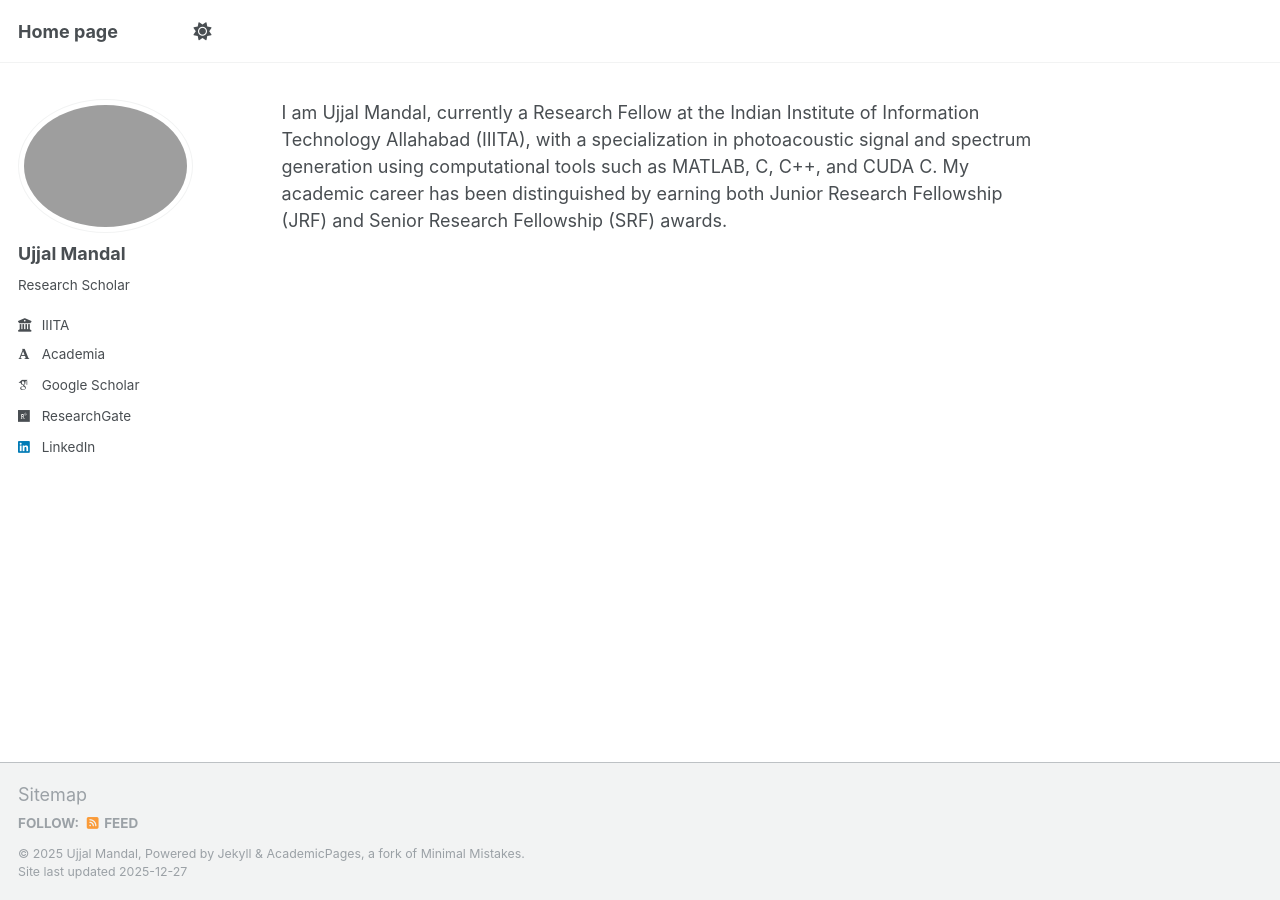
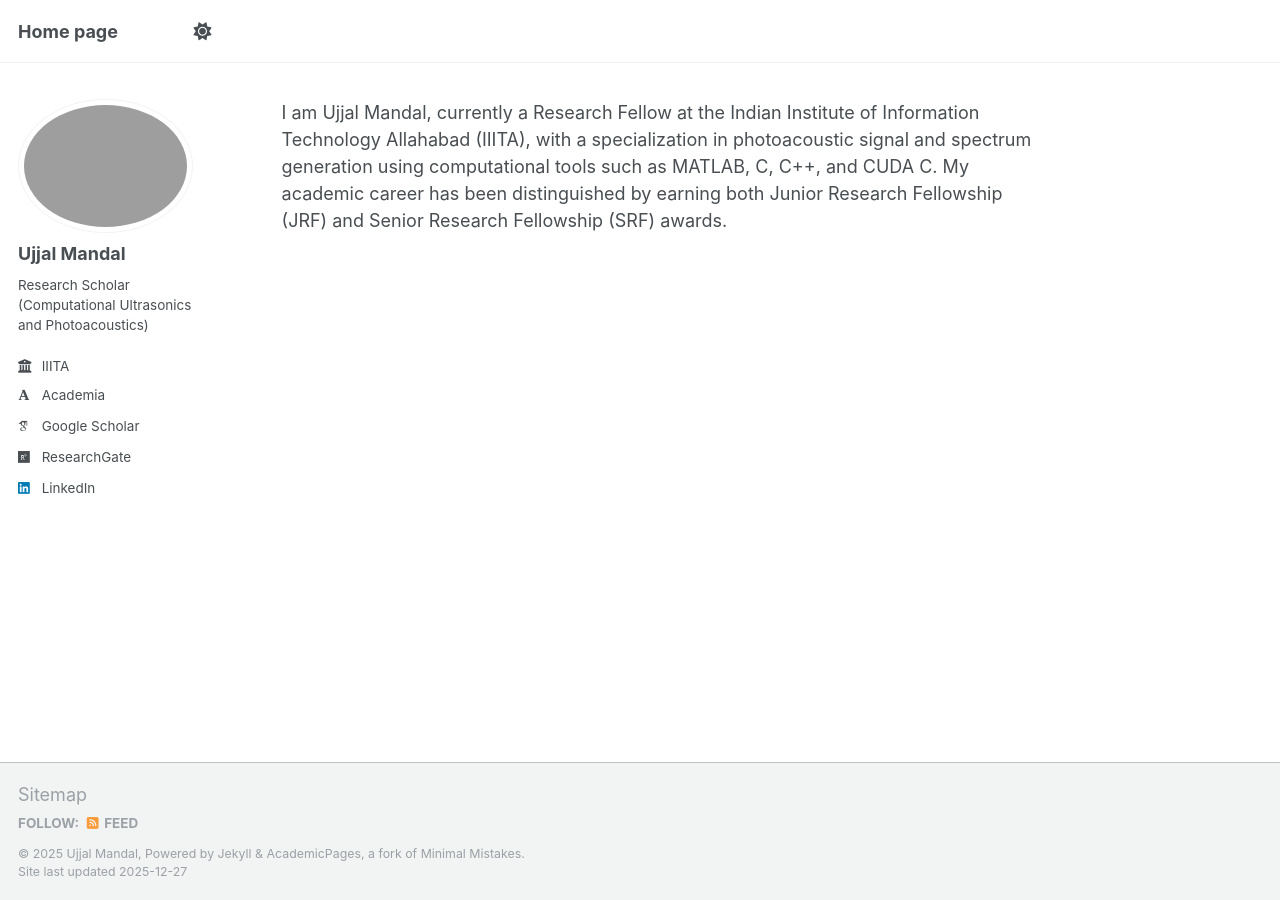
Before and after one commit to mandalujjal/mandalujjal.github.io, a Jekyll site: the page built from _pages/about.md, in a window 1280 px wide. Built offline with Jekyll 4.4.1, drawn with Linux system fonts in a browser that asks for light colours; some web fonts are replaced; a script that is not in the unit is left out.

Commit message:
Update bio with detailed research focus

```diff
--- a/_config.yml
+++ b/_config.yml
@@ -25,7 +25,7 @@ author:
   avatar           : #"umw.jpeg"
   name             : "Ujjal Mandal"
   pronouns         : # example: "she/her"
-  bio              : "Research Scholar"
+  bio              : "Research Scholar (Computational Ultrasonics and Photoacoustics)"
   location         : #"Earth"
   employer         : "IIITA"
   uri              : # URL
```
